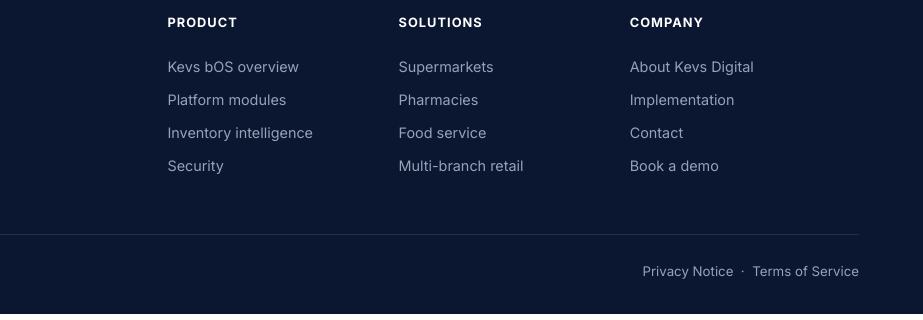
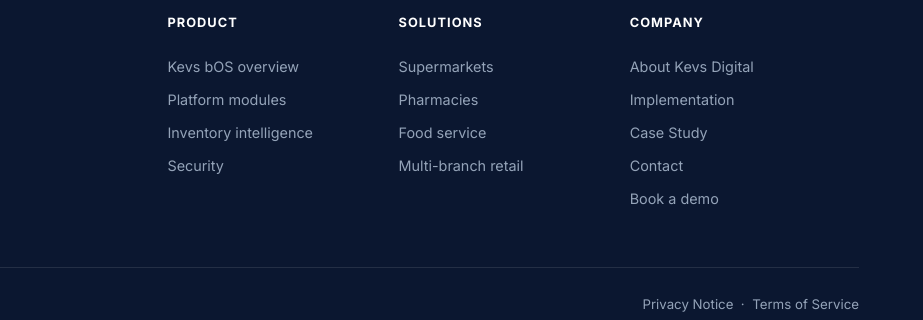
Before and after one commit to KevsOno/Muzoscents-funnel, a plain HTML site: page KevsDigital/about.html in a window 1280 px wide. Shown: the part 2851-3171 px from the top of the page, 357-1280 px from the left. Drawn offline with Linux system fonts and the light colour scheme.

Commit message:
Added case study links to footers

```diff
--- a/KevsDigital/about.html
+++ b/KevsDigital/about.html
@@ -148,6 +148,7 @@
         <h4>Company</h4>
         <a href="about.html">About Kevs Digital</a>
         <a href="implementation.html">Implementation</a>
+        <a href="case-study.html">Case Study</a>
         <a href="contact.html">Contact</a>
         <a href="contact.html">Book a demo</a>
       </div>
```
Also changed, not shown: KevsDigital/contact.html (+1 -0 lines), KevsDigital/implementation.html (+1 -0 lines), KevsDigital/solutions.html (+1 -0 lines).
